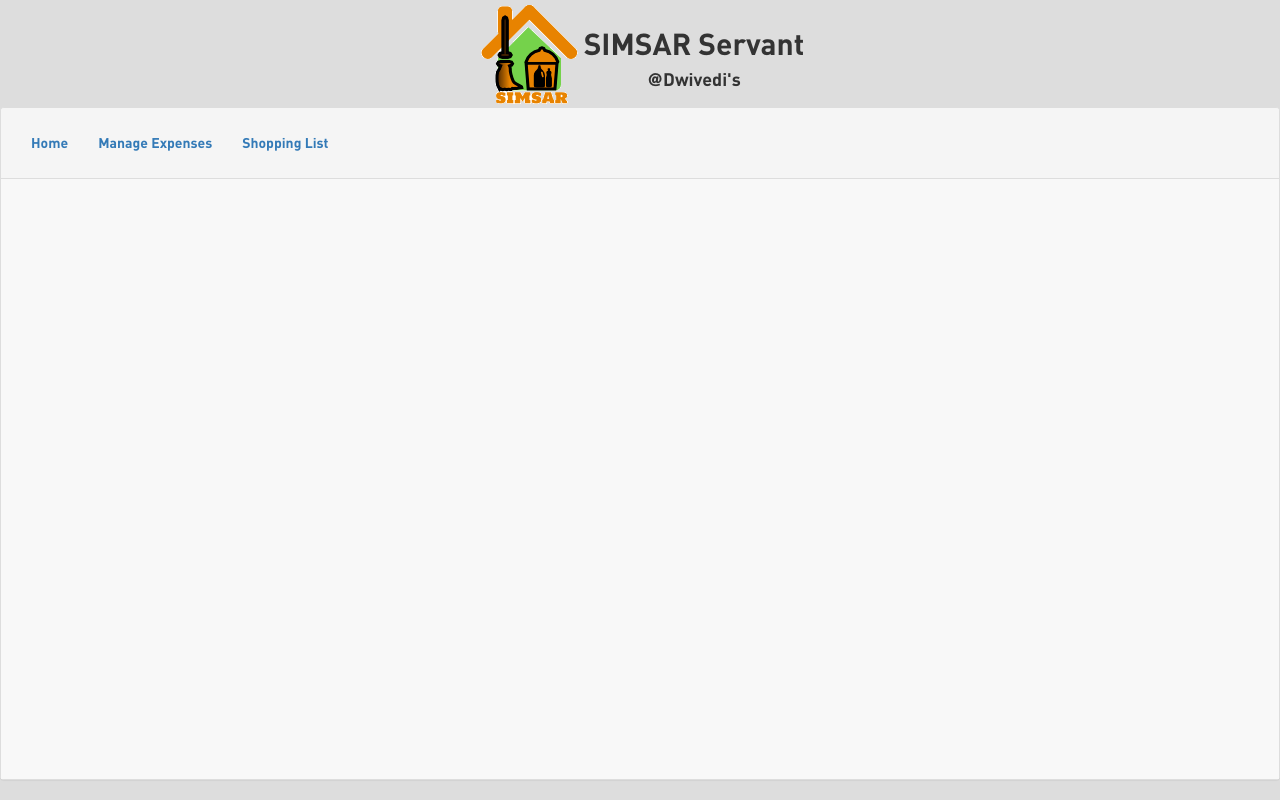
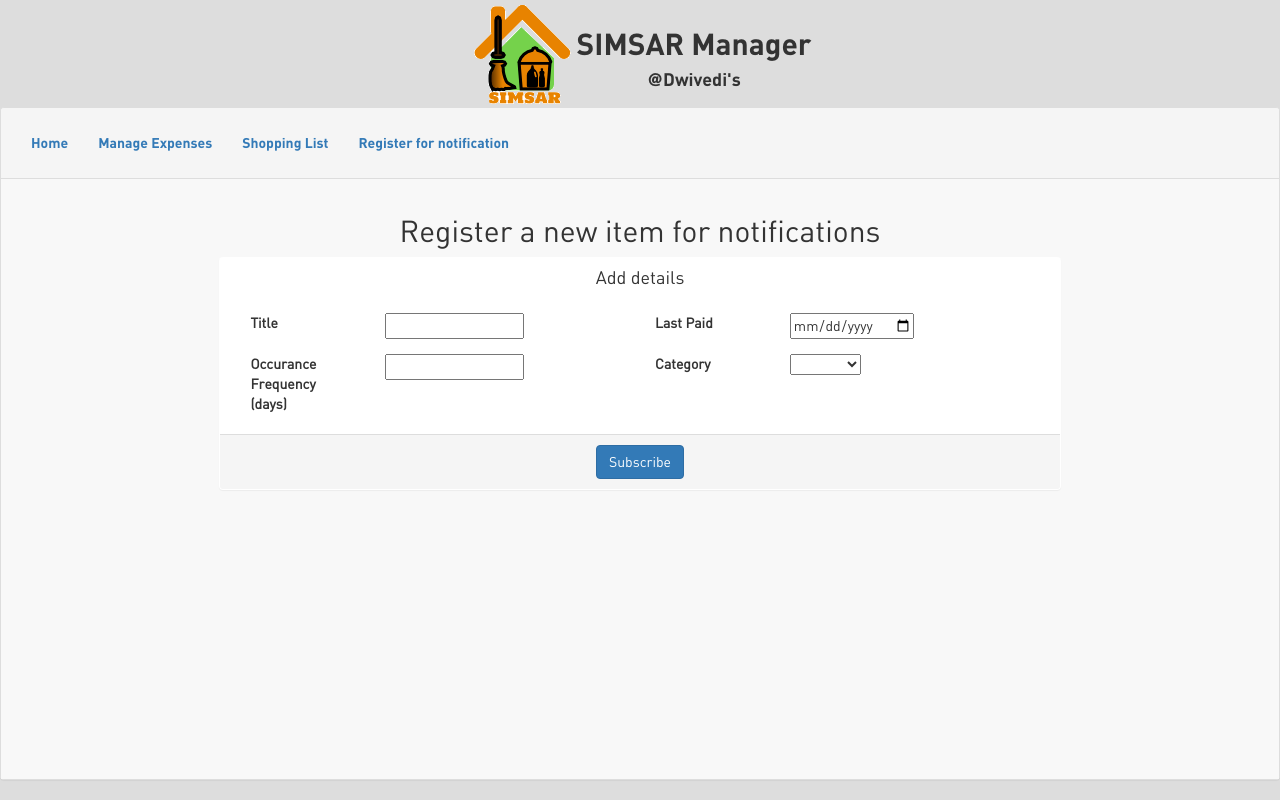
Before and after one commit to ashish-dwivedi/simsar-manager, an Angular app: page /home/notification in a window 1280 px wide. Before the commit this address led to /home/. Built offline with nearby package versions, Linux system fonts and the light colour scheme.

Commit message:
Added code for Notifications

```diff
--- a/src/app/app.component.html
+++ b/src/app/app.component.html
@@ -1,7 +1,7 @@
 <div class=" text-center">
     <img [src]= "titleImage" />
     <div class= "title-wrapper bold">
-        <h2>SIMSAR Servant</h2>
+        <h2>SIMSAR Manager</h2>
         <h4>@Dwivedi's</h4>
     </div>
 </div>
@@ -11,6 +11,7 @@
             <li><a [routerLink]= "['/home']">Home</a></li>
             <li><a [routerLink]= "['/expenses']">Manage Expenses</a></li>
             <li><a [routerLink]= "['/shopping']">Shopping List</a></li>
+            <li><a [routerLink]= "['/notification']">Register for notification</a></li>
         </ul>
     </div>
     <div class="panel-body">
--- a/src/app/app.module.ts
+++ b/src/app/app.module.ts
@@ -1,5 +1,5 @@
 import { BrowserModule } from '@angular/platform-browser';
-import { NgModule } from '@angular/core';
+import { NgModule, OnInit } from '@angular/core';
 import { FormsModule } from '@angular/forms';
 import { HttpModule } from '@angular/http';
 import { RouterModule } from '@angular/router';
@@ -11,7 +11,9 @@ import { ExpenseComponent } from './expenses/expenses.component';
 import { ShoppingComponent } from './shopping/shopping.component';
 import { AddExpenseComponent } from './expenses/expense.add.component';
 import { ExpenseService } from "app/expenses/expense.service";
-// import { FallbackComponent } from './fallback/fallback.component';
+import { NotificationComponent } from './notification/notification.component';
+import { NotificationService } from "app/notification/notification.service";
+
 
 @NgModule({
   declarations: [
@@ -19,7 +21,8 @@ import { ExpenseService } from "app/expenses/expense.service";
     HomeComponent,
     ExpenseComponent,
     ShoppingComponent,
-    AddExpenseComponent
+    AddExpenseComponent,
+    NotificationComponent
   ],
   imports: [
     BrowserModule,
@@ -30,12 +33,18 @@ import { ExpenseService } from "app/expenses/expense.service";
       {path: 'home', component:HomeComponent},
       {path: 'expenses', component: ExpenseComponent},
       {path: 'shopping', component: ShoppingComponent},
+      {path: 'notification', component: NotificationComponent},
       {path: '', redirectTo: 'home', pathMatch:'full'}
-      // {path: '**', component: FallbackComponent}
     ])
   ],
-  providers: [ExpenseService],
+  providers: [ExpenseService, NotificationService],
   entryComponents: [AddExpenseComponent],
   bootstrap: [AppComponent]
 })
-export class AppModule { }
+export class AppModule implements OnInit {
+  constructor(private _NotificationService: NotificationService) {}
+
+  ngOnInit() {
+    alert(this._NotificationService.getNotificationsList());
+  }
+}
--- a/src/app/expenses/expenses.component.html
+++ b/src/app/expenses/expenses.component.html
@@ -1,10 +1,14 @@
 <div>
     <button class= "btn btn-success" (click)= "addUpdateExpense('add')"  data-toggle="modal" data-target="#myModal">Add Entries</button>
+    <div class= "float-right inline-block">
+        <button class= "btn btn-primary" (click)= "addUpdateExpense('edit')" [disabled]= "!selectedEntries.length || selectedEntries.length>1">Edit Entry(ies)</button>
+        <button class= "btn btn-danger" (click)= "addUpdateExpense('delete')" [disabled]= "!selectedEntries.length">Delete Entry(ies)</button>
+    </div>
     <div class="table-responsive expense-table">
         <table class= "table">
             <thead>
                 <tr class= "text-uppercase bold">
-                    <th>Entry Number</th>
+                    <!--<th>Entry Number</th>-->
                     <th>Category</th>
                     <th>Description</th>
                     <th>Date</th>
@@ -14,12 +18,12 @@
             </thead>
             <tbody>
                 <tr *ngFor= "let expense of expenseList">
-                    <td>{{expense.id}}</td>
+                    <!--<td>{{expense.id}}</td>-->
                     <td>{{expense.category}}</td>
                     <td>{{expense.description}}</td>
                     <td>{{expense.date}}</td>
                     <td>{{expense.amount | currency:'INR':true}}</td>
-                    <td><button class= "btn btn-primary" (click)= "addUpdateExpense('edit', expense)">Edit Entry</button></td>
+                    <td><i class="material-icons" (click)= "selectForUpdation(expense)">{{selectionStatus(expense).found ? 'done_all' : 'done'}}</i></td>
                 </tr>
             </tbody>
         </table>
--- a/src/app/expenses/expenses.component.ts
+++ b/src/app/expenses/expenses.component.ts
@@ -13,13 +13,35 @@ import { AddExpenseComponent } from './expense.add.component';
 export class ExpenseComponent implements OnInit {
     expenseList: IExpense[];
     errorText: string = '';
+    selectedEntries: IExpense[] = [];
 
     constructor(private _ExpenseService: ExpenseService, private _Router: Router, private _NgbModal: NgbModal) {}
 
     addUpdateExpense(mode: string, entryToUpdate?: IExpense): void {
         let modalRef = this._NgbModal.open(AddExpenseComponent);
-        let data = mode==='add' ? {id:this.expenseList.length+1} : entryToUpdate;
+        let data = mode==='add' ? {id:this.expenseList.length+1} : this.selectedEntries[0];
         modalRef.componentInstance.modalData = {mode: mode, data: data};
+    }
+
+    selectForUpdation(expense: IExpense, mode: string) {
+        let returnValue: boolean = false;
+        if(this.selectionStatus(expense).found) {
+            this.selectedEntries.splice(this.selectionStatus(expense).index, 1);
+        } else {
+            this.selectedEntries.push(expense);
+        }
+    }
+
+    selectionStatus(expense: IExpense) {
+        let returnValue: any = {};
+        for(let i=0; i<this.selectedEntries.length; i++) {
+            if(this.selectedEntries[i].id === expense.id) {
+                returnValue.found= true;
+                returnValue.index= i;
+                break;
+            }
+        }
+        return returnValue;
     }
 
     ngOnInit() : void {
--- /dev/null
+++ b/src/app/notification/notification.component.html
@@ -0,0 +1,53 @@
+<div class= "notification">
+    <div class= "notification-container" *ngIf= "!message">
+        <h2 class= "text-center">Register a new item for notifications</h2>
+        <div class= "panel row">
+            <div class= "col-lg-12 col-md-12 col-sm-12 col-xs-12 panel-header text-center">
+                <h4>Add details</h4>
+            </div>
+            <div class= "panel-body">
+                <div class= "col-lg-12 col-md-12 col-sm-12 col-xs-12">
+                    <div class= "row">
+                        <div class="col-lg-2 col-md-2 col-sm-2 col-xs-2">
+                            <label>Title</label>
+                        </div>
+                        <div class="col-lg-4 col-md-4 col-sm-4 col-xs-4">
+                            <input type= "text" [(ngModel)]= "notification.title">
+                        </div>
+                        <div class="col-lg-2 col-md-2 col-sm-2 col-xs-2">
+                            <label>Last Paid</label>
+                        </div>
+                        <div class="col-lg-4 col-md-4 col-sm-4 col-xs-4">
+                            <input type= "date" [(ngModel)]= "notification.lastPaid">
+                        </div>
+                    </div>
+                    <div class= "row">
+                        <div class="col-lg-2 col-md-2 col-sm-2 col-xs-2">
+                            <label>Occurance Frequency (days)</label>
+                        </div>
+                        <div class="col-lg-4 col-md-4 col-sm-4 col-xs-4">
+                            <input type= "number" [(ngModel)]= "notification.frequency">
+                        </div>
+                        <div class="col-lg-2 col-md-2 col-sm-2 col-xs-2">
+                            <label>Category</label>
+                        </div>
+                        <div class="col-lg-4 col-md-4 col-sm-4 col-xs-4">
+                            <select [(ngModel)]= "notification.category">
+                                <option *ngFor= "let category of categories">{{category}}</option>
+                            </select>
+                        </div>
+                    </div>
+                </div>
+            </div>
+             <div class= "text-center panel-footer">
+                <button class= "btn btn-primary" (click)= "submitSubscription()">Subscribe</button>
+            </div>
+        </div>
+    </div>
+    <div *ngIf= "message">
+        <div class="panel panel-body success-message">
+            <i class="material-icons thumbs_up">thumb_up</i>
+            <h2 class= "inline-block">{{message}}</h2>
+        </div>
+    </div>
+</div>
--- /dev/null
+++ b/src/app/notification/notification.component.ts
@@ -0,0 +1,30 @@
+import { Component } from '@angular/core';
+import { NotificationService } from "./notification.service";
+import { INotification } from "./notification";
+
+
+@Component({
+    templateUrl: './notification.component.html',
+    styles: ['.notification {width: 65%;margin: 0 auto;}',
+        '.panel-body .row {margin-top: 15px}',
+        '.success-message {text-align:center; color: #00FF7F}',
+        '.material-icons.thumbs_up {font-size: 45px; vertical-align: text-bottom; margin-right: 15px;}'],
+    providers: [NotificationService]
+})
+export class NotificationComponent {
+    notification:any = {};
+    message: string = '';
+    categories: string[] = ['Grocery', 'Bill', 'CSD'];
+
+    constructor(private _NotificationService: NotificationService) {}
+
+    submitSubscription() {
+        this.notification['id'] = Math.random();
+        this._NotificationService.submitSubscription(this.notification).subscribe(
+            data=> {this.message = "Neat!! We got you covered."
+                    setTimeout(()=> {this.message= "";}, 5000)
+            },
+            error=> console.log(error)
+        )
+    }
+}
--- /dev/null
+++ b/src/app/notification/notification.service.ts
@@ -0,0 +1,29 @@
+import { Injectable } from "@angular/core";
+import { Http, Response, Headers } from "@angular/http";
+import { INotification } from "./notification";
+
+import { Observable } from "rxjs/Observable";
+
+import 'rxjs/add/operator/map';
+
+@Injectable()
+export class NotificationService {
+    notificationUrl: string = 'http://localhost:3000/notification';
+
+    constructor(private _Http: Http) {}
+
+    getNotificationsList(): Observable<INotification[]> {
+        var headers = new Headers();
+        headers.append('Content-Type', 'application/json');
+        return this._Http.get(this.notificationUrl).map(
+            (response: Response) => <INotification[]> response.json()
+        )
+    }
+
+    submitSubscription(notificationToAdd: INotification): Observable<INotification> {
+        var headers = new Headers();
+        headers.append('Content-Type', 'application/json');
+        return this._Http.post(this.notificationUrl, notificationToAdd, {headers}).map
+        ((response: Response) => <INotification> response.json())
+    }
+}
--- /dev/null
+++ b/src/app/notification/notification.ts
@@ -0,0 +1,7 @@
+export interface INotification {
+    id: number;
+    title: string;
+    category: string;
+    lastPaid: Date;
+    frequency: number;
+}
--- a/src/styles.css
+++ b/src/styles.css
@@ -18,6 +18,10 @@ body {
     src: url('./font/adhapsrg-webfont.ttf');
 }
 
+input {
+    max-width: 100%;
+}
+
 .vertical-middle {
     vertical-align: middle;
 }
@@ -30,6 +34,17 @@ body {
     margin-bottom: 15px;
 }
 
+.float-left {
+    float: left;
+}
+
+.float-right {
+    float: right;
+}
+
+.inline-block {
+    display: inline-block;
+}
 /*Custom Modal Classes Start*/
 .modal-backdrop.show {
     opacity: 0.5;
```
Also changed, not shown: src/db/db.json (+19 -0 lines).
